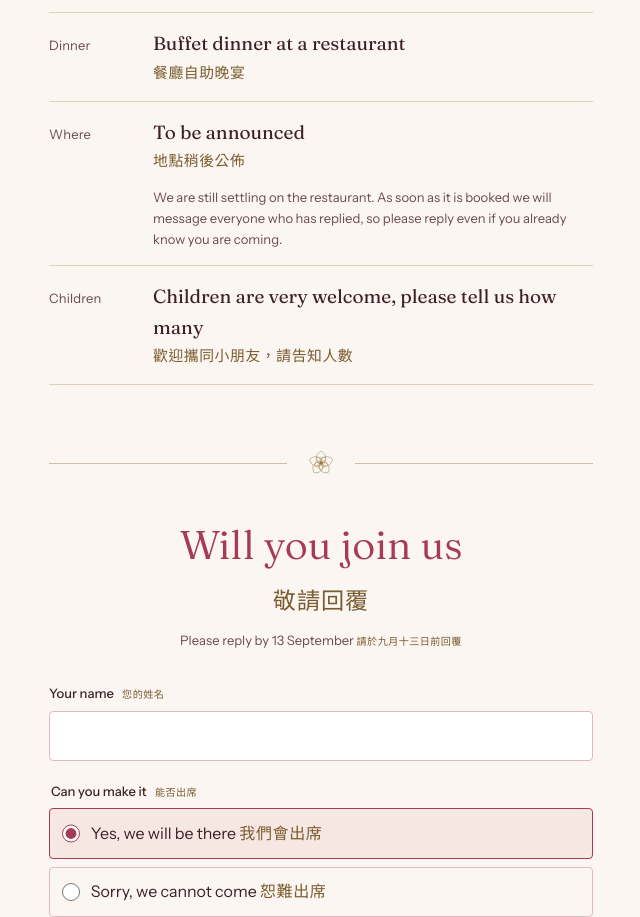
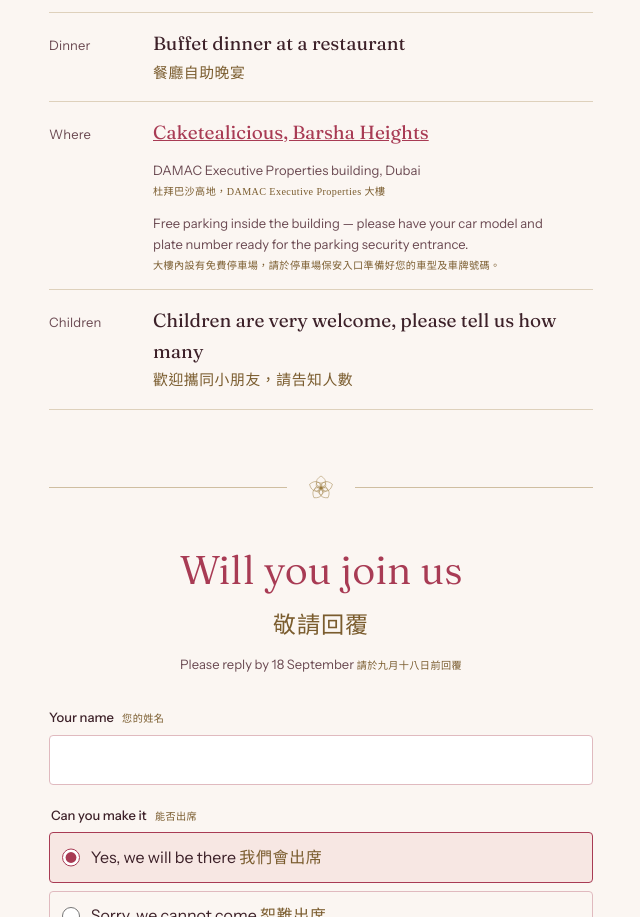
Before and after one commit to jrramos-009/izzabella100, a plain HTML site: page index.html in a window 1280 px wide. Shown: the part 2411-3328 px from the top of the page, without its empty margins (319-959 px from the left). Drawn offline with Linux system fonts and the light colour scheme.

Commit message:
Add venue details and push back RSVP deadline
Where: Caketealicious, Barsha Heights, DAMAC Executive Properties
building, Dubai, linked to the shared Google Maps pin. Added a note
about free parking inside the building, and that guests need to have
their car model and plate number ready for the security entrance.

RSVP deadline moved from 13 to 18 September, in both languages.

The venue name and building name are left untranslated (they are
proper nouns registered in English/Arabic, not Chinese); the address
description and parking instructions are translated.

Co-Authored-By: Claude Sonnet 5 <noreply@anthropic.com>

```diff
--- a/index.html
+++ b/index.html
@@ -23,11 +23,7 @@
   2. CHINESE_NAMES   line 516
                      Replace [伊莎 / 貝拉] with the girls' real Chinese names.
 
-  3. VENUE_TBA       line 579
-                     Replace the "to be announced" block once the restaurant
-                     is booked. Keep the Chinese line in step with it.
-
-  4. WHATSAPP        The number appears twice: as a wa.me link under the form,
+  3. WHATSAPP        The number appears twice: as a wa.me link under the form,
                      and as the WHATSAPP variable in the script at the bottom
                      (used in the error message). Change BOTH if it ever moves.
 
@@ -590,11 +586,11 @@
           <dd>Buffet dinner at a restaurant <span class="zh" lang="zh-Hant">餐廳自助晚宴</span></dd>
         </div>
 
-        <!-- VENUE_TBA: replace this whole block once the restaurant is booked -->
         <div>
           <dt>Where</dt>
-          <dd>To be announced <span class="zh" lang="zh-Hant">地點稍後公佈</span></dd>
-          <dd class="aside">We are still settling on the restaurant. As soon as it is booked we will message everyone who has replied, so please reply even if you already know you are coming.</dd>
+          <dd><a href="https://maps.app.goo.gl/HdtazdveUMg4Amw27">Caketealicious, Barsha Heights</a></dd>
+          <dd class="aside">DAMAC Executive Properties building, Dubai <span class="zh" lang="zh-Hant">杜拜巴沙高地，DAMAC Executive Properties 大樓</span></dd>
+          <dd class="aside">Free parking inside the building — please have your car model and plate number ready for the parking security entrance. <span class="zh" lang="zh-Hant">大樓內設有免費停車場，請於停車場保安入口準備好您的車型及車牌號碼。</span></dd>
         </div>
 
         <div>
@@ -613,7 +609,7 @@
       </div>
 
       <h2 id="rsvp-title">Will you join us <span class="zh" lang="zh-Hant">敬請回覆</span></h2>
-      <p class="deadline">Please reply by 13 September <span class="zh" lang="zh-Hant">請於九月十三日前回覆</span></p>
+      <p class="deadline">Please reply by 18 September <span class="zh" lang="zh-Hant">請於九月十八日前回覆</span></p>
 
       <div id="form-slot">
         <form name="rsvp-hundred-days" method="POST" data-netlify="true" netlify-honeypot="bot-field" id="rsvp-form">
```
